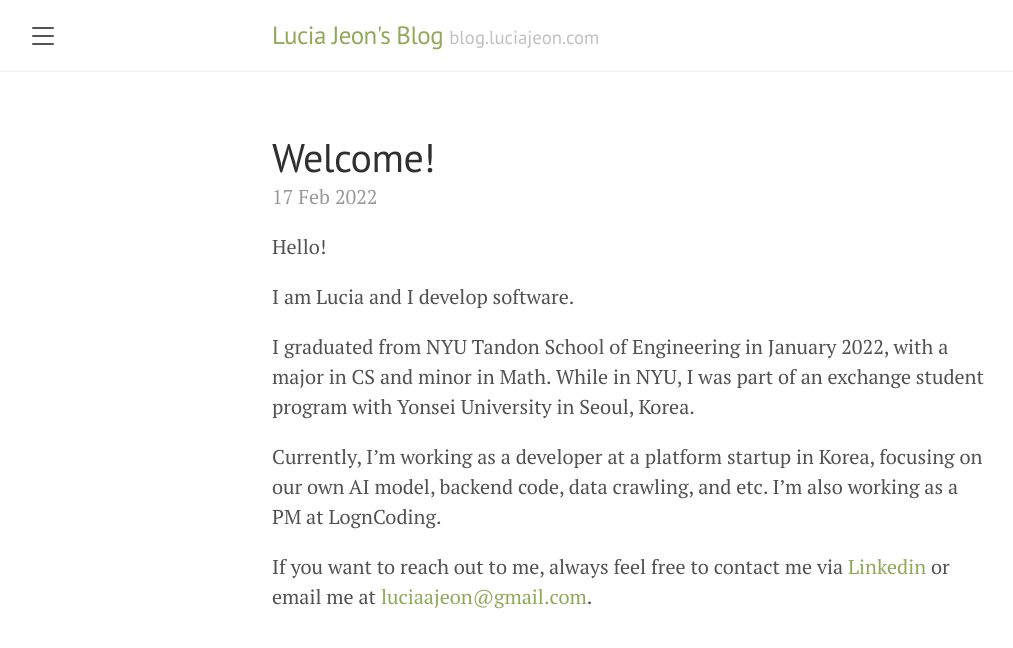
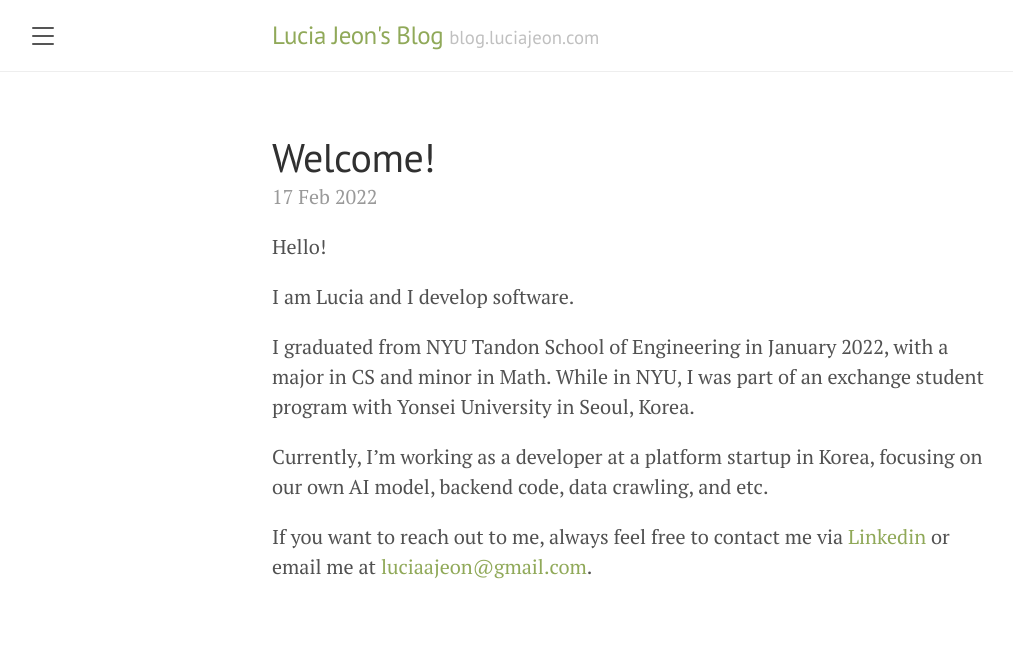
Before and after one commit to luciajeon/devblog, a Jekyll site: the page built from _posts/2022-02-17-welcome.md, in a window 1280 px wide. Shown: the top 648 px of the page, without its empty margins (8-1021 px from the left). Built offline with Jekyll 4.4.1, drawn with Linux system fonts in a browser that asks for light colours.

Commit message:
Update 2022-02-17-welcome.md

```diff
--- a/_posts/2022-02-17-welcome.md
+++ b/_posts/2022-02-17-welcome.md
@@ -9,6 +9,6 @@ I am Lucia and I develop software.
 
 I graduated from NYU Tandon School of Engineering in January 2022, with a major in CS and minor in Math. While in NYU, I was part of an exchange student program with Yonsei University in Seoul, Korea.
 
-Currently, I’m working as a developer at a platform startup in Korea, focusing on our own AI model, backend code, data crawling, and etc. I'm also working as a PM at LognCoding.
+Currently, I’m working as a developer at a platform startup in Korea, focusing on our own AI model, backend code, data crawling, and etc.
 
 If you want to reach out to me, always feel free to contact me via [Linkedin](https://www.linkedin.com/in/luciajeon/) or email me at <span style="color: #90a959"> luciaajeon@gmail.com</span>.
```
